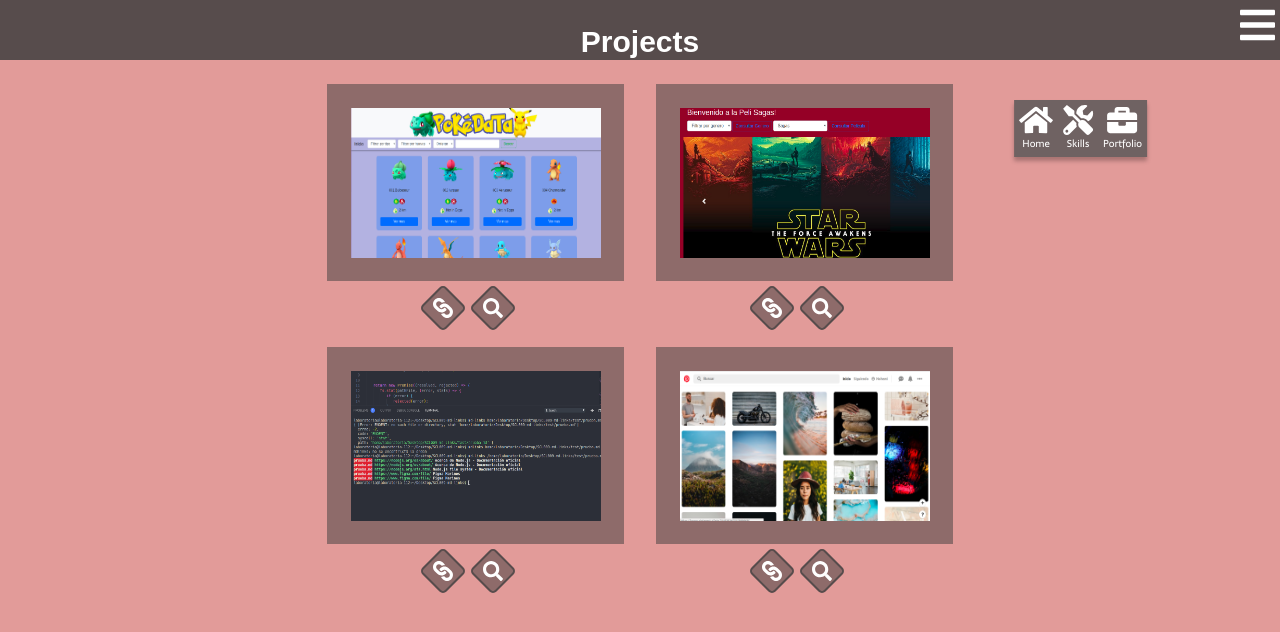
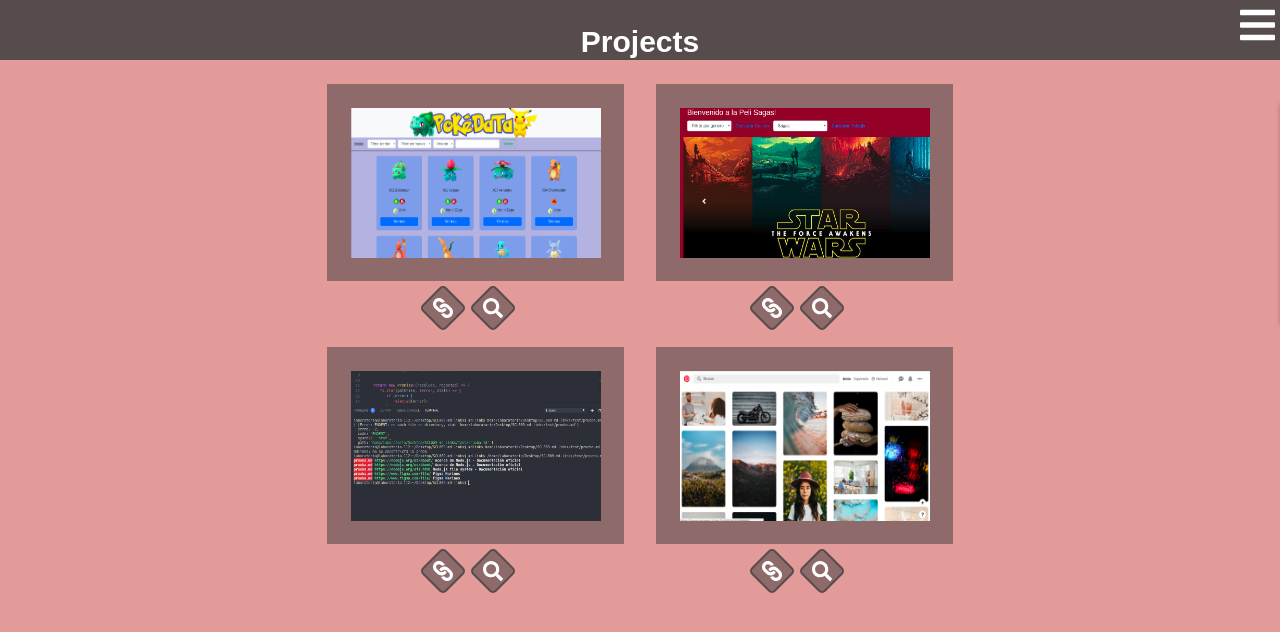
Before and after one commit to nohestmm/portfolio, a React (Create React App) app: page /projects in a window 1280 px wide. Shown: the top 632 px of the page. Built offline with nearby package versions, Linux system fonts and the light colour scheme; a web font is replaced by a local one.

Commit message:
finish navbar

```diff
--- a/src/App.css
+++ b/src/App.css
@@ -110,11 +110,10 @@
     top: 100px;
     background: #6F6262;
     box-shadow: 0px 4px 4px rgba(0, 0, 0, 0.25);
-    display: flex;
     position: fixed;
     z-index: 10;
     justify-content: center;
-    flex-direction: column;
+    display: flex;
 }
 
 .hidden-bars {
@@ -126,12 +125,11 @@
 .show-bars {
     display: block;
     transition: transform 0.4s;
-    transform: translateX(-100%);
+    transform: translateX(100%);
 }
 
 .content-options {
-    display: flex;
-    justify-content: center;
+    margin: 20px 10px;
 }
 
 .icon-menu {
--- a/src/App.js
+++ b/src/App.js
@@ -6,15 +6,15 @@ import Projects from './views/Projects';
 import Skills from './views/Skills'
 import '../node_modules/@fortawesome/fontawesome-free/js/all';
 import '../node_modules/@fortawesome/fontawesome-free/css/all.css';
+import Header from './components/Header'
 
 
 const App =(props)=> {
     console.log('initial history is: ', JSON.stringify(window.history))
-
-    return (
+      return (
       <Router>
-
-      <Switch>
+      <Header/>
+        <Switch>
         <Route exact path="/" component= {Home}/>
         <Route exact path="/projects" component={Projects}/>
         <Route exact path="/skills" component={Skills}/>
--- a/src/components/Header.jsx
+++ b/src/components/Header.jsx
@@ -27,7 +27,7 @@ class Header extends React.Component {
   }
 
   showtimes() {
-    this.setState({ show: false})
+    this.setState({ show: false })
     this.setState({ hidden: true })
 
   }
@@ -55,7 +55,7 @@ class Header extends React.Component {
         </div>
         <Navbarmain
           show={this.state.show}
-
+          hidden={this.closeNavbar}
         />
       </header>
     )
--- a/src/components/Navbarmain.jsx
+++ b/src/components/Navbarmain.jsx
@@ -1,11 +1,11 @@
 import React from 'react';
 import { NavLink } from 'react-router-dom';
 export let main = false;
-const Navbarmain = ({show}) => {
+const Navbarmain = ({show, hidden}) => {
   const navbar = show ? "navbar hidden-bars" : "navbar show-bars";
   return (
     <nav className={navbar}>
-      <div className="content-options">
+      <div className="content-options" onClick={hidden}>
         <NavLink exact to= "/"activeClassName= "activo" className="link-text">
           <div className="icon-menu">
             <span className="navbar-text">
@@ -14,6 +14,8 @@ const Navbarmain = ({show}) => {
             </span>
           </div>
         </NavLink>
+        </div>
+        <div className="content-options" onClick={hidden}>
         <NavLink to="/skills"  activeClassName= "activo" className="link-text">
           <div className="icon-menu">
             <span className="navbar-text">
@@ -22,6 +24,8 @@ const Navbarmain = ({show}) => {
               </span>
           </div>
         </NavLink>
+        </div>
+        <div className="content-options" onClick={hidden}>
         <NavLink to="/projects"  activeClassName= "activo" className="link-text">
         <div className="icon-menu">
           <span className="navbar-text">
@@ -30,7 +34,8 @@ const Navbarmain = ({show}) => {
                 </span>
                 </div>
                 </NavLink>
-            </div>
+                </div>
+
     </nav>
   )
 }
--- a/src/views/Home.jsx
+++ b/src/views/Home.jsx
@@ -1,5 +1,4 @@
 import React from 'react';
-import Header from '../components/Header'
 import photo from '../img/photo.jpeg';
 
 
@@ -8,7 +7,7 @@ const Home =()=>{
 
     return(
     <>
-   <Header/>
+
   <section className="profile-photo">
     <img className="myphoto" src={photo} alt="" />
     </section>
--- a/src/views/Projects.jsx
+++ b/src/views/Projects.jsx
@@ -1,5 +1,4 @@
 import React from 'react';
-import Header from '../components/Header'
 import mdlinks from '../img/mdlinks.jpg'
 import pokedata from '../img/pokedata.jpg'
 import moviesproject from '../img/moviesproject.jpg'
@@ -7,8 +6,7 @@ import pinterest from '../img/pinterest.jpg'
 const Projects = () => {
   return (
     <>
-      <Header />
-      <h1 className="title-otherviews">Projects</h1>
+          <h1 className="title-otherviews">Projects</h1>
       <section className="content-project">
         <div className="content-rawprojects">
           <div className="content-iconprojects">
--- a/src/views/Skills.jsx
+++ b/src/views/Skills.jsx
@@ -1,5 +1,4 @@
 import React from 'react';
-import Header from '../components/Header';
 import Iconfirebase from '../img/Iconfirebase.svg';
 
 
@@ -7,7 +6,6 @@ const Skills = () => {
 
   return (
     <>
-     <Header/>
       <h1 className="title-otherviews">Skills</h1>
       <section className="content-skills">
         <div className="content-iconskills">
```
Lines whose indentation alone changed are shown as unchanged.
